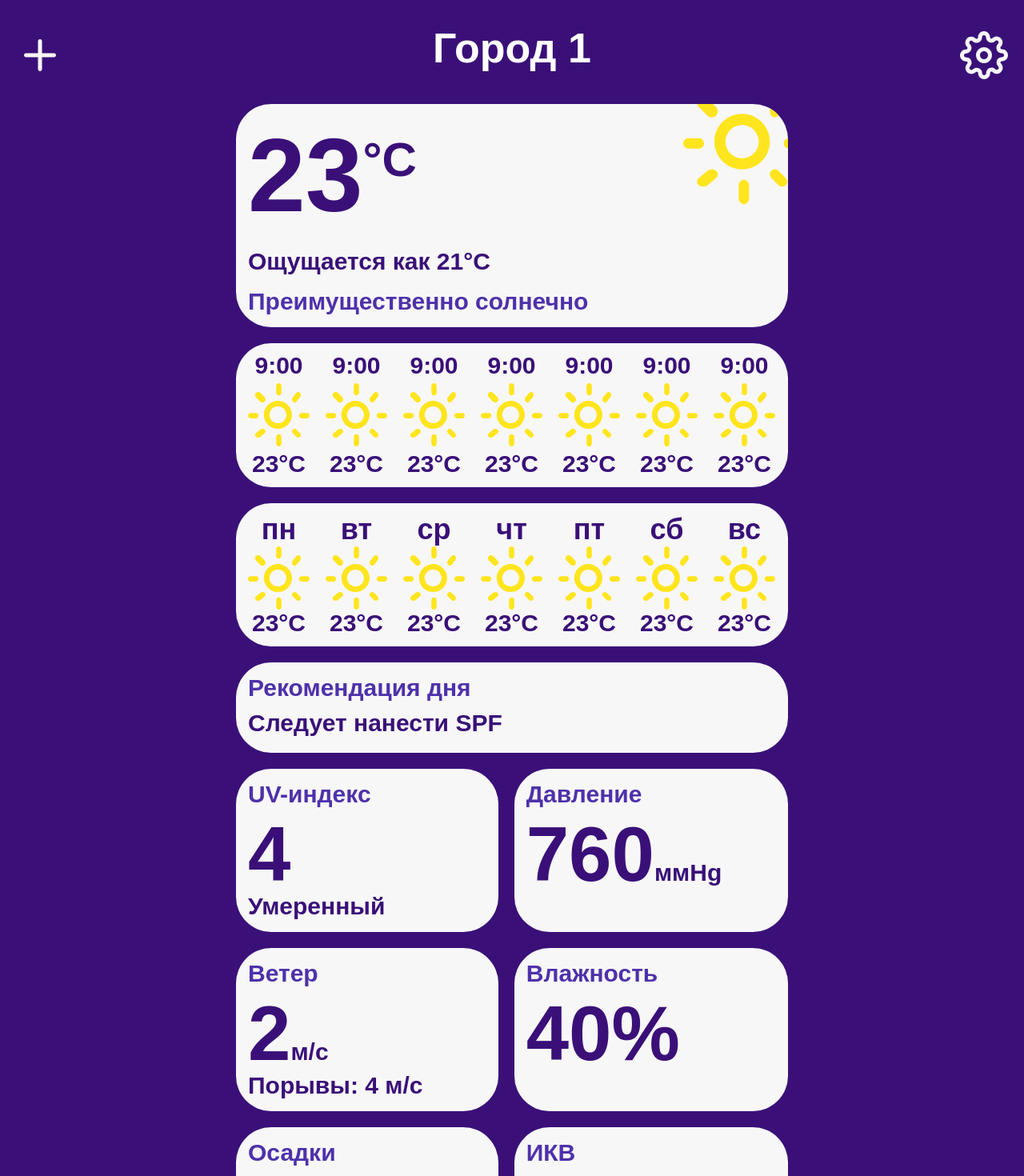
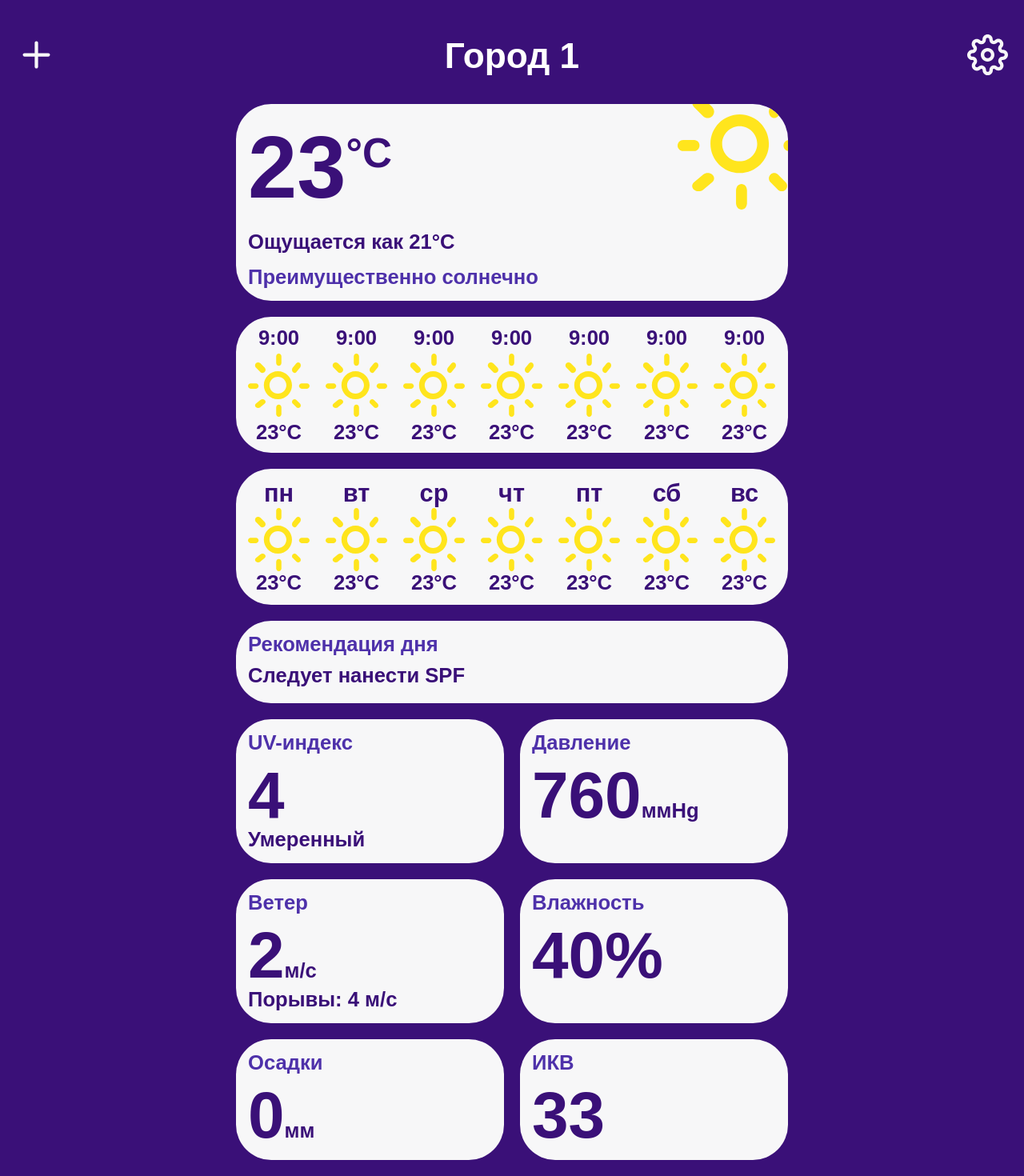
Before and after one commit to RandMPop/weather-app, a React (Vite) app: page / in a window 1280 px wide. Shown: the top 1470 px of the page at 80% size. Built offline with nearby package versions, Linux system fonts and the light colour scheme.

Commit message:
Make font and some elements more adaptive.

```diff
--- a/src/components/Forecast/ForecastDay.css
+++ b/src/components/Forecast/ForecastDay.css
@@ -6,10 +6,19 @@
     max-width: 690px;
     min-height: 170px;
     align-items: center;
+    cursor: grab;
+    user-select: none;
+}
+.forecast_day:active{
+    cursor: grabbing;
 }
 .forecast_day__1hour{
     display: flex;
     flex-direction: column;
     align-items: center;
     gap:5px;
+    flex: 0 0 clamp(50px, 10vw, 77px)
 }
+.forecast_day__img{
+    max-width: 100%;
+}
--- a/src/components/Forecast/ForecastMain.css
+++ b/src/components/Forecast/ForecastMain.css
@@ -9,7 +9,7 @@
     max-height: 315px;
 }
 .forecast_main__temp{
-    font-size: 4.3rem;
+    font-size:4.3rem;
 }
 .forecast_main__celsius{
     font-size: 2rem;
@@ -24,4 +24,5 @@
     position: absolute;
     top:0;
     right: 0;
+    width:20%;
 }
--- a/src/components/Forecast/ForecastWeek.css
+++ b/src/components/Forecast/ForecastWeek.css
@@ -11,7 +11,12 @@
     display: flex;
     flex-direction: column;
     align-items: center;
+    max-width: 17%;
+    min-width: 50px;
 }
 .forecast_week__weekday{
     font-size: 1.2rem;
 }
+.forecast_week__img{
+    max-width: 100%;
+}
--- a/src/components/Header/Header.css
+++ b/src/components/Header/Header.css
@@ -10,9 +10,11 @@
 
 }
 .header_add img, .header_settings img{
-    width:60px;
+    width:2rem;
 }
 .header_location{
-    font-size: 52px;
+    font-size: clamp(1.26rem,4vw,1.73rem);
     margin:0;
+    display: flex;
+    align-items: center;
 }
--- a/src/components/Parameters/Parameters.css
+++ b/src/components/Parameters/Parameters.css
@@ -8,7 +8,6 @@
     background-color: rgba(247, 247, 248, 1);
     border-radius: 44px;
     color:rgba(58, 16, 120, 1);
-    font-size: 30px;
     font-weight: 600;
     box-sizing: border-box;
     padding: 15px;
@@ -19,13 +18,13 @@
 .parameters_numbers{
     flex:4;
     display:grid;
-    grid-template-columns: repeat(auto-fit,minmax(260px,auto));
+    grid-template-columns: repeat(2,1fr);
     gap:20px;
     padding: 0;
 }
 
 .parameters h2{
     margin: 0 0 10px;
-    font-size: 30px;
+    font-size: 1rem;
     color: var(--color-secondary);
 }
--- a/src/components/Parameters/ParametersNumbers.css
+++ b/src/components/Parameters/ParametersNumbers.css
@@ -1,7 +1,6 @@
 .parameters_numbers .parameters_sector{
-    min-height: 190px;
+    min-height: 150px;
     max-height: 240px;
-    min-width: 260px;
 }
 .parameters_numbers__value{
     font-size: 3.2rem;
--- a/src/index.css
+++ b/src/index.css
@@ -3,9 +3,9 @@
   --color-primary:rgba(58, 16, 120, 1);
   --color-secondary: rgba(78, 49, 170, 1);
 }
-html, body {
+html{
+  font-size: clamp(20px,2vw,30px);
   height: 100%;
-  font-size: 30px;
 }
 body{
   margin:0;
```
